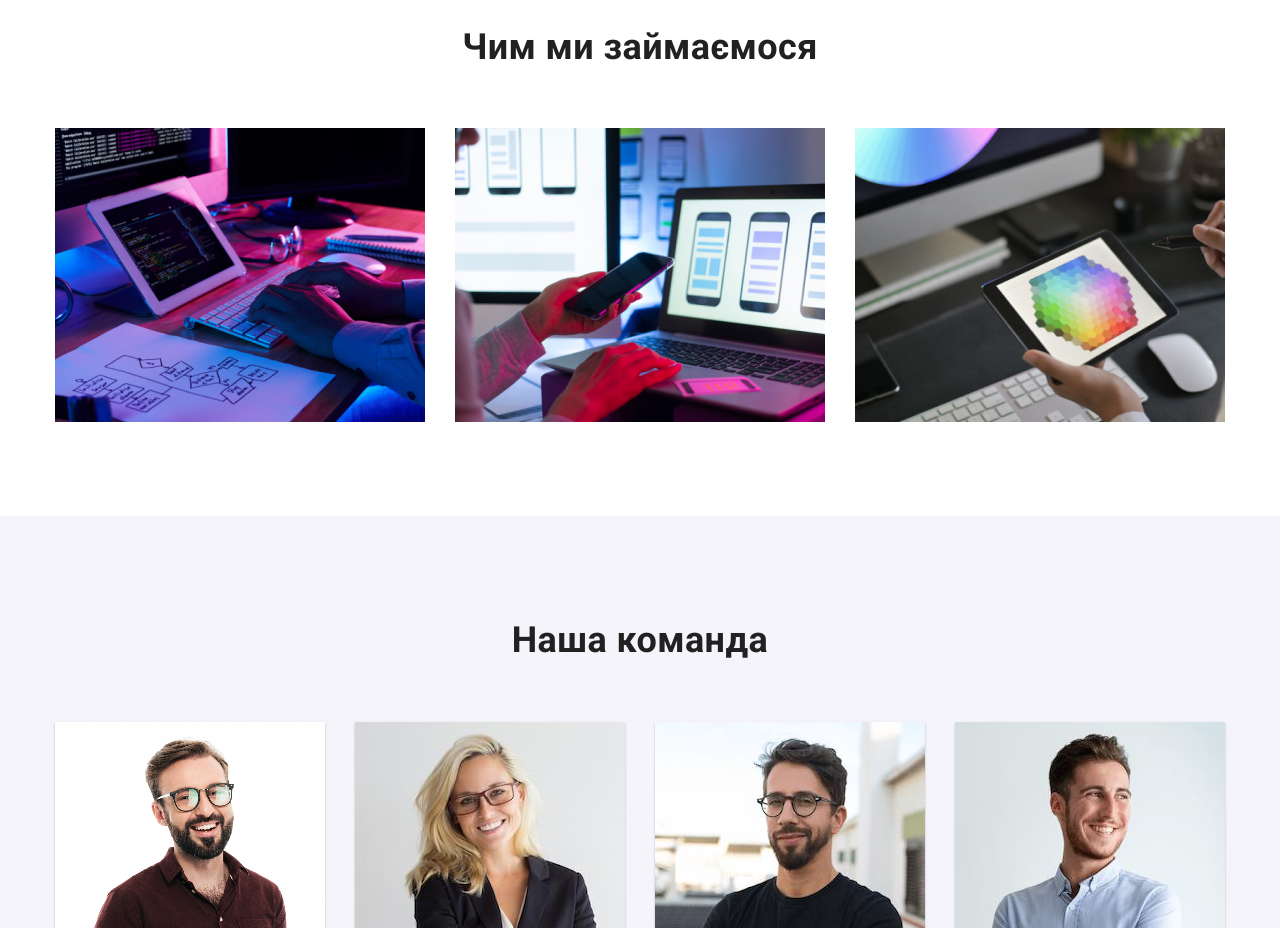
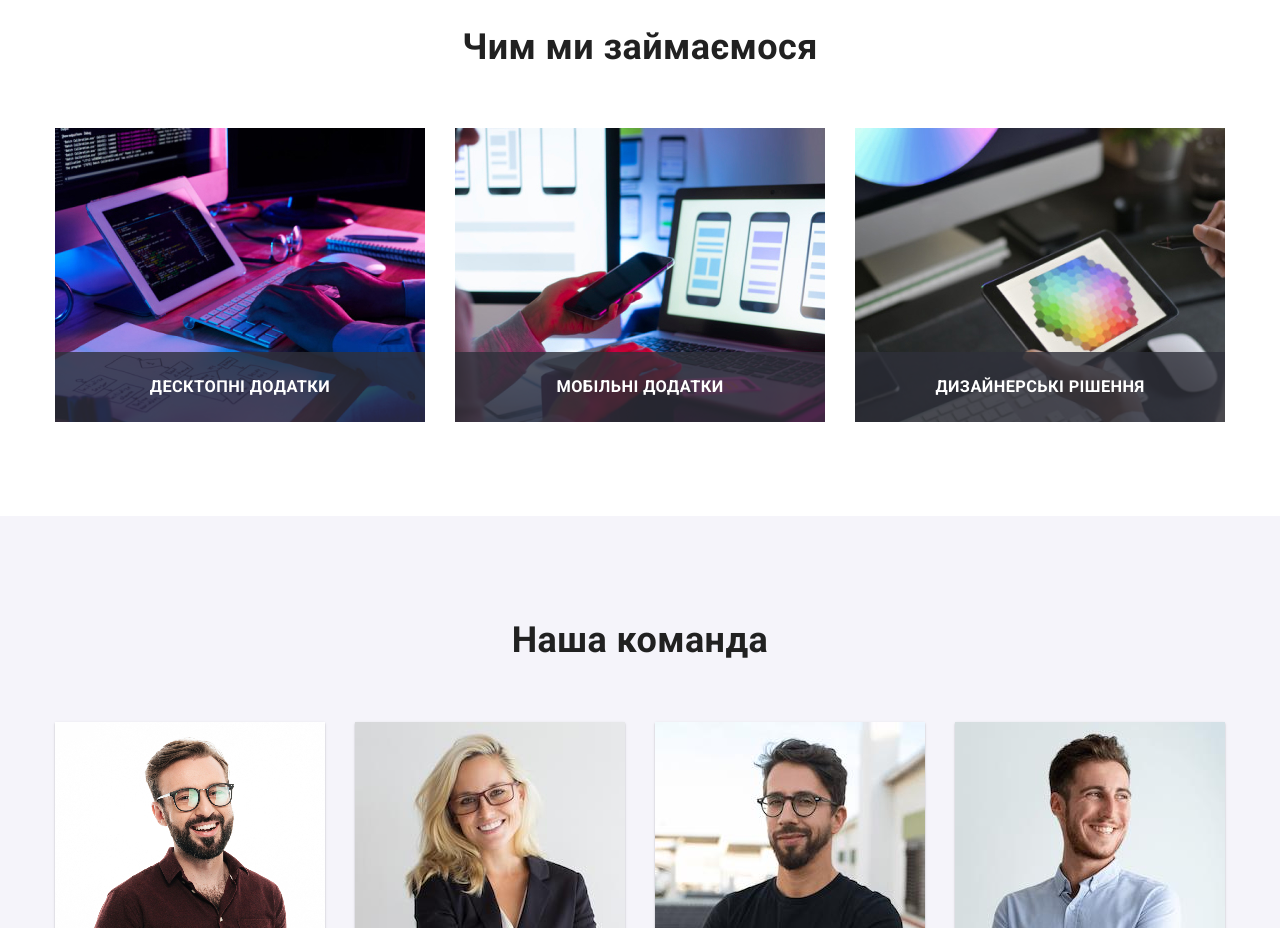
Before and after one commit to divenok/homework-5, a plain HTML site: page index.html in a window 1280 px wide. Shown: the part 1100-2028 px from the top of the page. Drawn offline with nearby package versions, Linux system fonts and the light colour scheme.

Commit message:
uppdate css html

```diff
--- a/css/styles.css
+++ b/css/styles.css
@@ -2,7 +2,7 @@
   --accent-color: #2196f3;
   --primary-font-family: "Roboto", sans-serif;
   --secondary-font-family: "Raleway", sans-serif;
-  --primary-text-color-theme-dark: #ffffff;
+  --primary-text-color-theme-dark: #FFFFFF;
   --secondary-text-color-theme-dark: rgba(255, 255, 255, 0.6);
   --primary-text-color-theme-light: #212121;
   --secondary-text-color-theme-light: #757575;
@@ -92,6 +92,7 @@ img {
   width: 44px;
   height: 44px;
   border-radius: 50%;
+  transition: background-color 250ms cubic-bezier(0.4, 0, 0.2, 1);
 }
 .social-list {
   display: flex;
@@ -181,10 +182,13 @@ img {
   display: flex;
   justify-content: center;
   align-items: center;
+
   font-weight: var(--primary-font-weight);
   line-height: var(--primary-line-height);
   letter-spacing: 0.02em;
+
   color: var(--secondary-text-color-theme-light);
+  transition: color 250ms cubic-bezier(0.4, 0, 0.2, 1);
 }
 .contacts-item {
   display: flex;
@@ -327,6 +331,7 @@ img {
 .work-list {
   display: flex;
   flex-wrap: wrap;
+  position: relative;
 }
 .work-item {
   flex-basis: calc((100% - 90px) / 3);
@@ -337,7 +342,23 @@ img {
 .work-item:not(:nth-last-child(-n + 3)) {
   margin-bottom: 30px;
 }
+.label {
+  display: flex;
+  align-items: center;
+  justify-content: center;
+  position: absolute;
+  bottom: 0;
+  width: 370px;
+  height: 70px;
+  background: rgba(47, 48, 58, 0.8);
+}
+.label-titel {
+  font-weight:var(--secondary-font-weight);
 
+  text-transform: uppercase;
+
+  color: var(--primary-text-color-theme-dark);
+}
 /* ====== end work ====== */
 
 /* ====== start team ====== */
@@ -395,6 +416,7 @@ img {
 }
 .social-list-icon {
   fill: #afb1b8;
+  transition: fill 250ms cubic-bezier(0.4, 0, 0.2, 1);
 }
 .social-list-link:hover .social-list-icon,
 .social-list-link:focus .social-list-icon {
@@ -414,6 +436,7 @@ img {
   display: flex;
   align-items: center;
   justify-content: center;
+
   width: 170px;
   height: 92px;
 }
@@ -423,8 +446,10 @@ img {
   text-align: center;
   flex-basis: calc((100% - (6 * 30px)) / 6);
   min-width: 170px;
+
   border: 1px solid #afb1b8;
   border-radius: 4px;
+  transition: border-color 250ms cubic-bezier(0.4, 0, 0.2, 1);
 }
 .clients-list-item:not(:nth-child(6n)) {
   margin-right: 30px;
@@ -434,6 +459,7 @@ img {
 }
 .clients-list-icon {
   fill: #afb1b8;
+  transition: fill 250ms cubic-bezier(0.4, 0, 0.2, 1);
 }
 .clients-list-link:hover .clients-list-icon,
 .clients-list-link:focus .clients-list-icon {
--- a/index.html
+++ b/index.html
@@ -93,15 +93,21 @@
         <ul class=" work-list list">
           <li class="work-item">
             <img class="work-item-img" src="./img/img(1).jpg" alt="створення Web-сторінки у VS Code" width="370">
+            <div class="label">
+              <h3 class="label-titel">Десктопні додатки</h3>
+            </div>
           </li>
           <li class="work-item">
             <img class="work-item-img" src="./img/img(2).jpg" alt="адаптація Web-сторінки" width="370">
             <div class="label">
-              <h3 class="label-titel"></h3>
+              <h3 class="label-titel">Мобільні додатки</h3>
             </div>
           </li>
           <li class="work-item">
             <img class="work-item-img" src="./img/img(3).jpg" alt="стилізация Web-сторінки у VS Code" width="370">
+            <div class="label">
+              <h3 class="label-titel">Дизайнерські рішення</h3>
+            </div>
           </li>
         </ul>
       </div>
```
